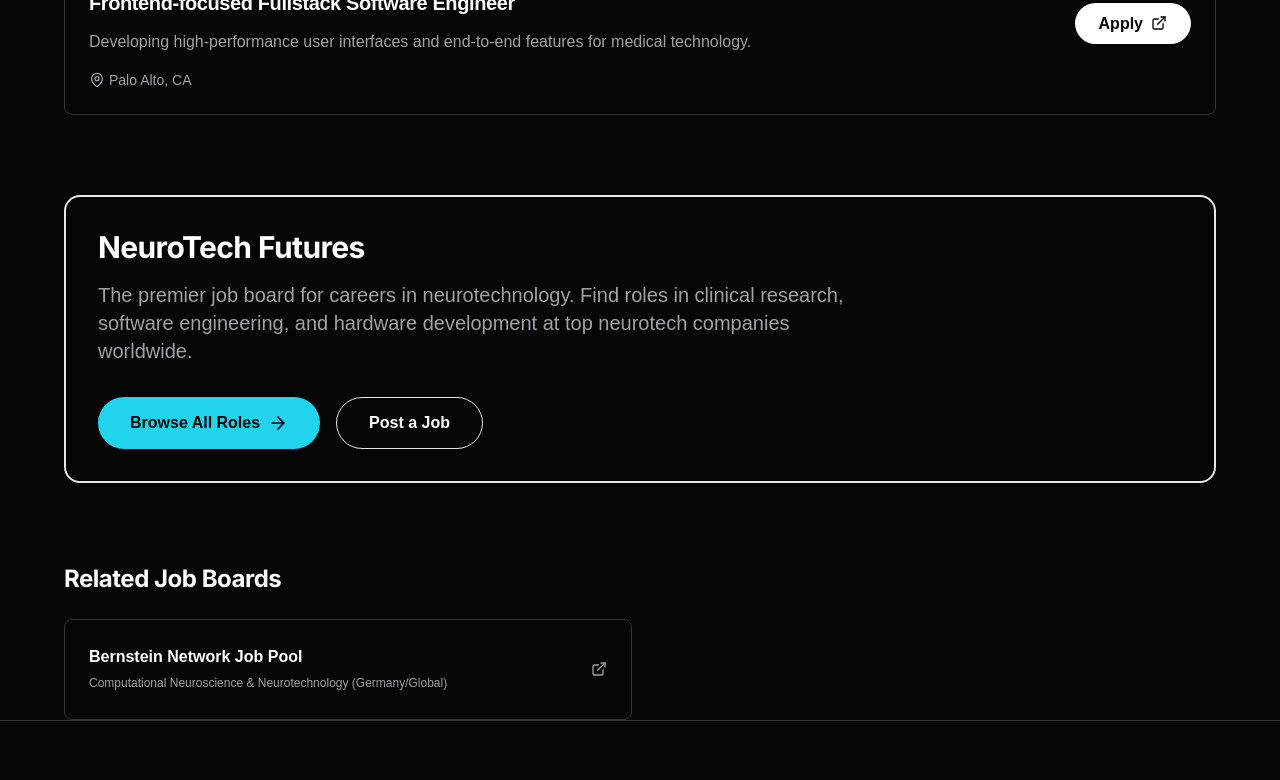
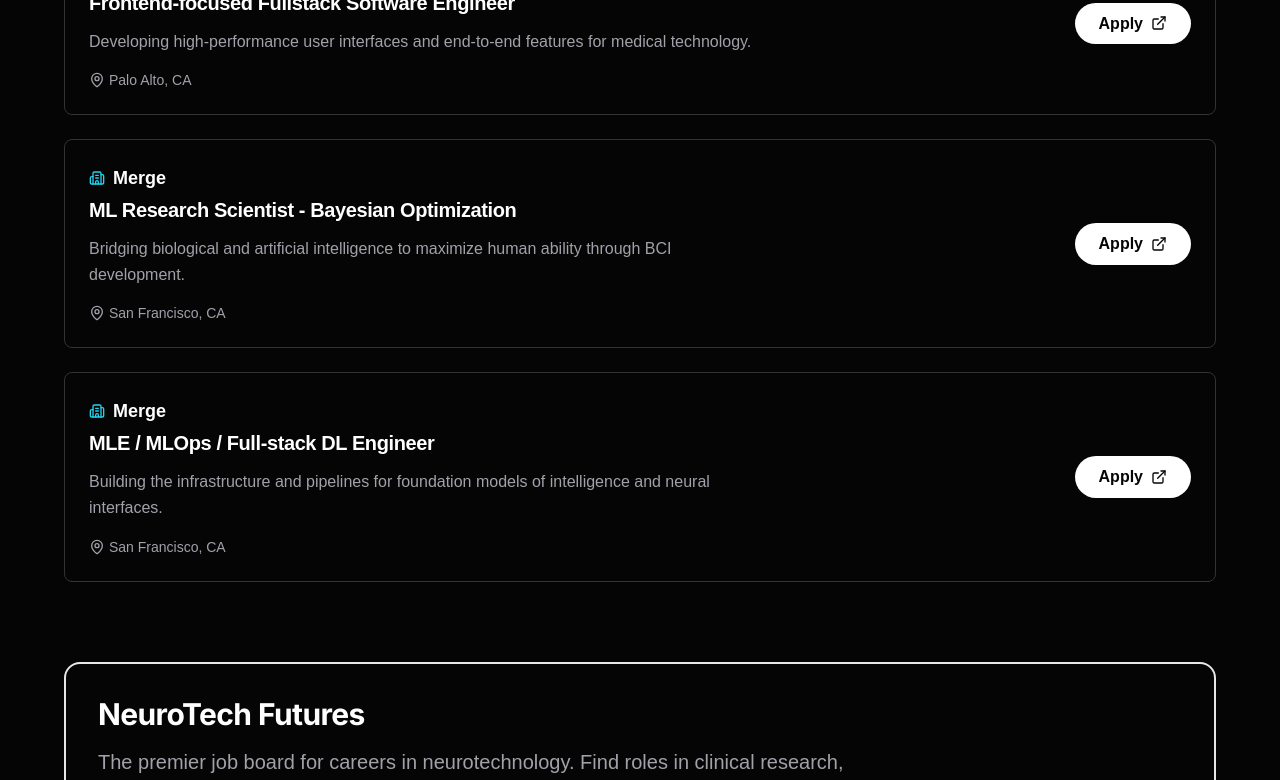
Before and after one commit to webntx/neurotechx-website, a Next.js app: page /jobs in a window 1280 px wide. Shown: the part 1840-2620 px from the top of the page. Built offline with nearby package versions, Linux system fonts and the light colour scheme; a web font is replaced by a local one.

Commit message:
feat: add Merge Labs BCI and ML roles to Jobs page

```diff
--- a/src/app/jobs/page.tsx
+++ b/src/app/jobs/page.tsx
@@ -51,6 +51,20 @@
         location: 'Palo Alto, CA',
         description: 'Developing high-performance user interfaces and end-to-end features for medical technology.',
         link: 'https://www.ampahealth.com/careers'
+    },
+    {
+        company: 'Merge',
+        role: 'ML Research Scientist - Bayesian Optimization',
+        location: 'San Francisco, CA',
+        description: 'Bridging biological and artificial intelligence to maximize human ability through BCI development.',
+        link: 'https://www.merge.io/careers'
+    },
+    {
+        company: 'Merge',
+        role: 'MLE / MLOps / Full-stack DL Engineer',
+        location: 'San Francisco, CA',
+        description: 'Building the infrastructure and pipelines for foundation models of intelligence and neural interfaces.',
+        link: 'https://www.merge.io/careers'
     }
 ];
 
```
